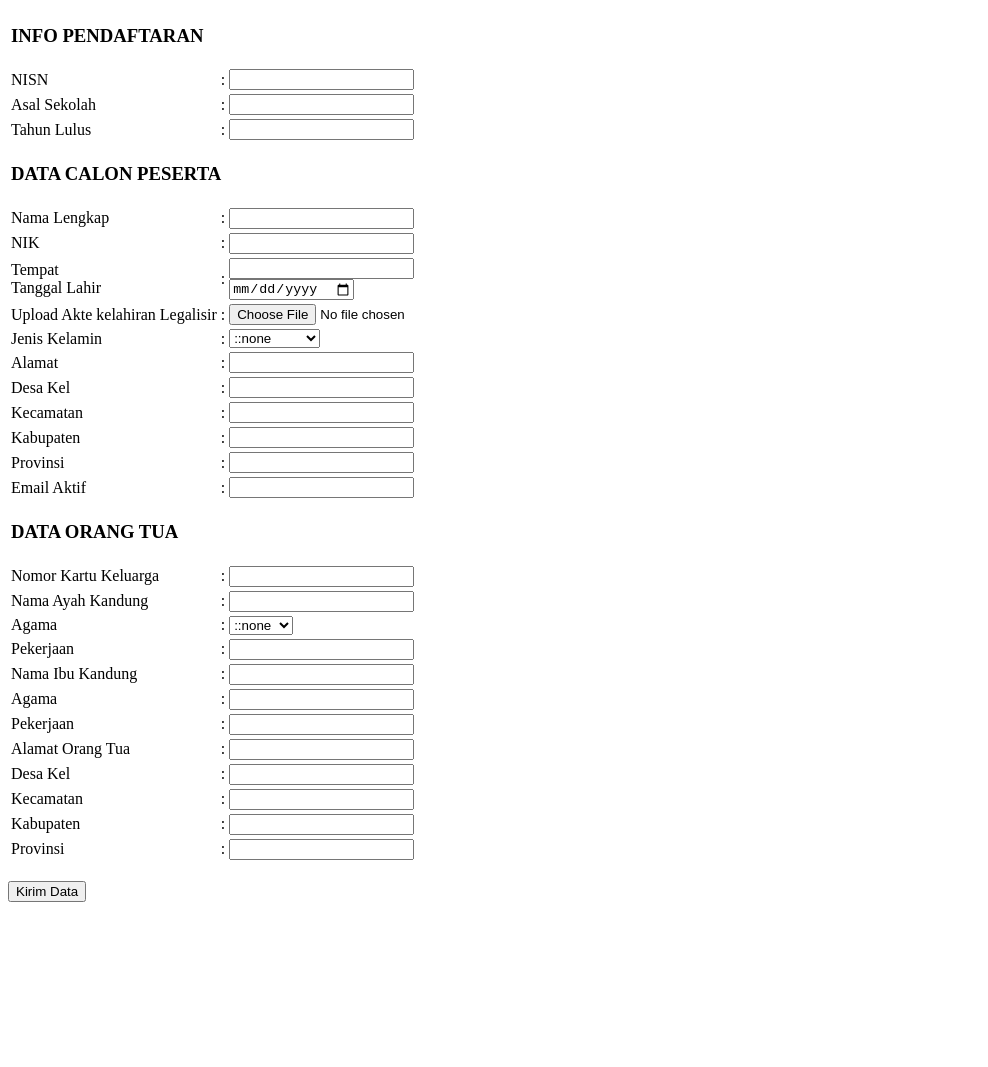
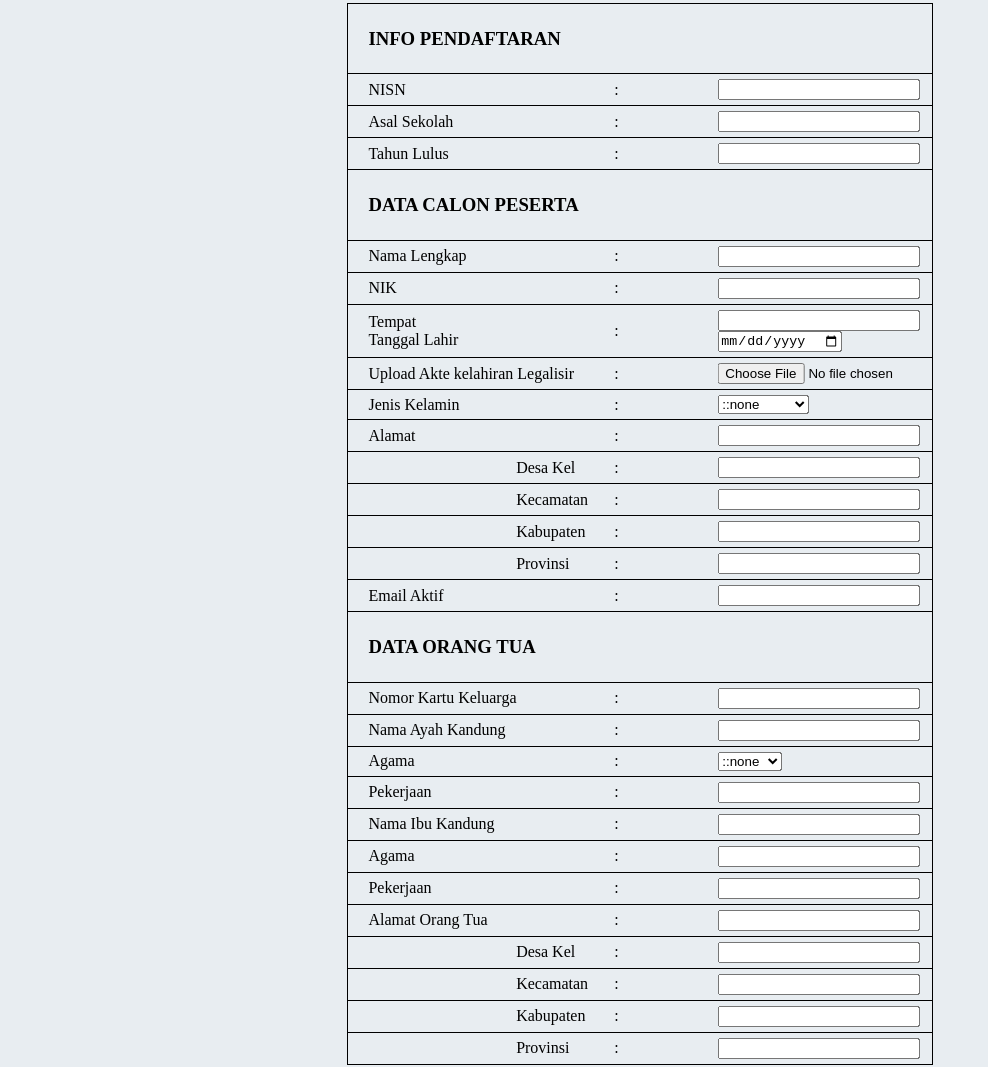
Before and after one commit to sifaayuu/minggu4, a plain HTML site: page index.html in a window 1280 px wide. Shown: the part 77-1144 px from the top of the page, without its empty margins (0-988 px from the left). Before the commit the page ends 987 px from the top, so only its background shows below. Drawn offline with Linux system fonts and the light colour scheme.

Commit message:
form pddb

```diff
--- a/index.html
+++ b/index.html
@@ -11,7 +11,7 @@
     <meta charset="UTF-8">
     <meta http-equiv="X-UA-Compatible" content="IE=edge">
     <meta name="viewport" content="width=device-width, initial-scale=1.0">
-    <link rel="stylesheet" href="src/css/style.css">
+    <link rel="stylesheet" href="style.css">
     <title>Document</title>
 </head>
 
--- /dev/null
+++ b/style.css
@@ -0,0 +1,48 @@
+body {
+    background-color: rgba(36, 81, 121, 0.102);
+}
+
+table {
+    width: 100%;
+    border-collapse: collapse;
+    border: 1px solid black;
+}
+
+table tr td {
+    padding: 5px 20px 5px 20px;
+    border-bottom: .5px solid rgb(0, 0, 0);
+}
+
+input[type=text],
+input[type=number],
+input[type=email] {
+    width: 194px;
+}
+.subBtn {
+    margin: 0 0 20px 0;
+    padding: 6px;
+    border-radius: 10px;
+    background-color: rgb(23, 23, 23);
+    color: white;
+}
+.subBtn:hover {
+    cursor: pointer;
+    background-color: white;
+    color: black;
+}
+
+.detail-data {
+    transform: translateX(60%);
+}
+
+table td:nth-child(3) {
+    transform: translateX(20%);
+}
+
+.form-container {
+    position: relative;
+    display: flex;
+    flex-direction: column;
+    justify-content: center;
+    align-items: center;
+}
```
